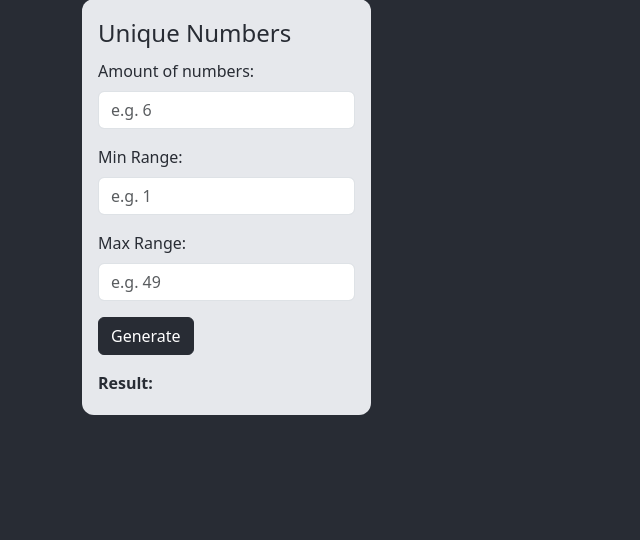
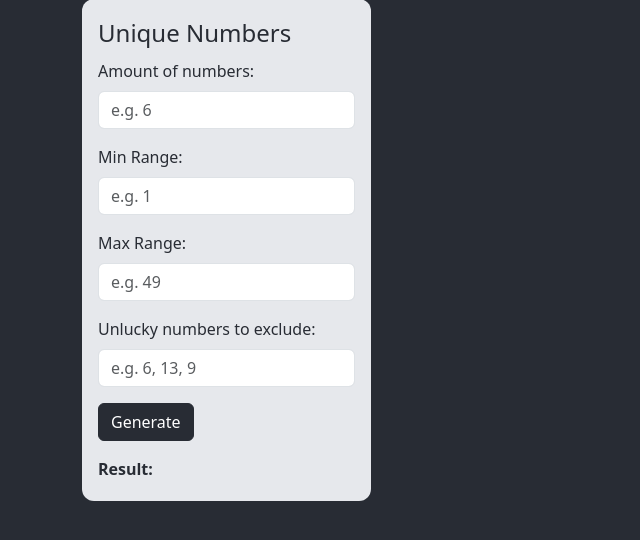
Before and after one commit to Gary-Burke/fast-api-demo, a FastAPI app: page / in a window 1280 px wide. Shown: the part 73-613 px from the top of the page, without its empty margins (0-640 px from the left). Run offline with FastAPI, Linux system fonts and the light colour scheme; some libraries are stand-ins or nearby versions.

Commit message:
Add unlucky number field with validation

```diff
--- a/main.py
+++ b/main.py
@@ -4,6 +4,8 @@ from fastapi.staticfiles import StaticFiles
 from fastapi.templating import Jinja2Templates
 
 from random import randint
+from typing import Optional
+from utils import clean_string
 
 app = FastAPI()
 
@@ -27,11 +29,23 @@ async def home(request: Request):
 async def unique_nums(
     unique_amount: int = 0,
     unique_min: int = 0,
-    unique_max: int = 0
+    unique_max: int = 0,
+    unique_exclude: Optional[str] = None,
 ):
+    exclude = []
+    if unique_exclude:
+        try:
+            exclude_test = clean_string(unique_exclude)
+            exclude = [int(x) for x in exclude_test]
+        except ValueError:
+            return JSONResponse(
+                status_code=400,
+                content={"error": "Use only numbers for unlucky numbers field"}
+            )
+
     #  Form input validation to ensure amount of numbers is less than range
     #  This also covers validation to prevent min range bigger than max
-    if (unique_amount > (unique_max - unique_min)):
+    if (unique_amount > (unique_max - unique_min - len(exclude))):
         return JSONResponse(
             status_code=400,
             content={
@@ -43,7 +57,7 @@ async def unique_nums(
     nums = []
     while len(nums) < unique_amount:
         num = randint(unique_min, unique_max)
-        if num not in nums:
+        if num not in nums and num not in exclude:
             nums.append(num)
 
     return JSONResponse(content={"result": nums})
--- a/static/js/index.js
+++ b/static/js/index.js
@@ -14,6 +14,7 @@ document.addEventListener("DOMContentLoaded", function () {
         const amount = document.getElementById("unique_amount").value;
         const min = document.getElementById("unique_min").value;
         const max = document.getElementById("unique_max").value;
+        const exclude = document.getElementById("unique_exclude").value;
 
         // Prevent empty fields from being submitted
         if (!amount || !min || !max) {
@@ -26,6 +27,7 @@ document.addEventListener("DOMContentLoaded", function () {
             "unique_amount": amount,
             "unique_min": min,
             "unique_max": max,
+            "unique_exclude": exclude,
         });
 
         // Use try/catch to handle Network-, JSON parse- and HTTP errors
--- a/static/templates/index.html
+++ b/static/templates/index.html
@@ -20,6 +20,11 @@
                 <input type="number" class="form-control" id="unique_max" name="unique_max"
                     placeholder="e.g. 49">
             </div>
+            <div class="mb-3">
+                <label for="unique_exclude" class="form-label">Unlucky numbers to exclude:</label>
+                <input type="text" class="form-control" id="unique_exclude" name="unique_exclude"
+                    placeholder="e.g. 6, 13, 9">
+            </div>
             <div class="col">
                 <button type="submit" class="btn btn-primary mb-3">Generate</button>
             </div>
```
Also changed, not shown: utils.py (added, +12 -0 lines).
